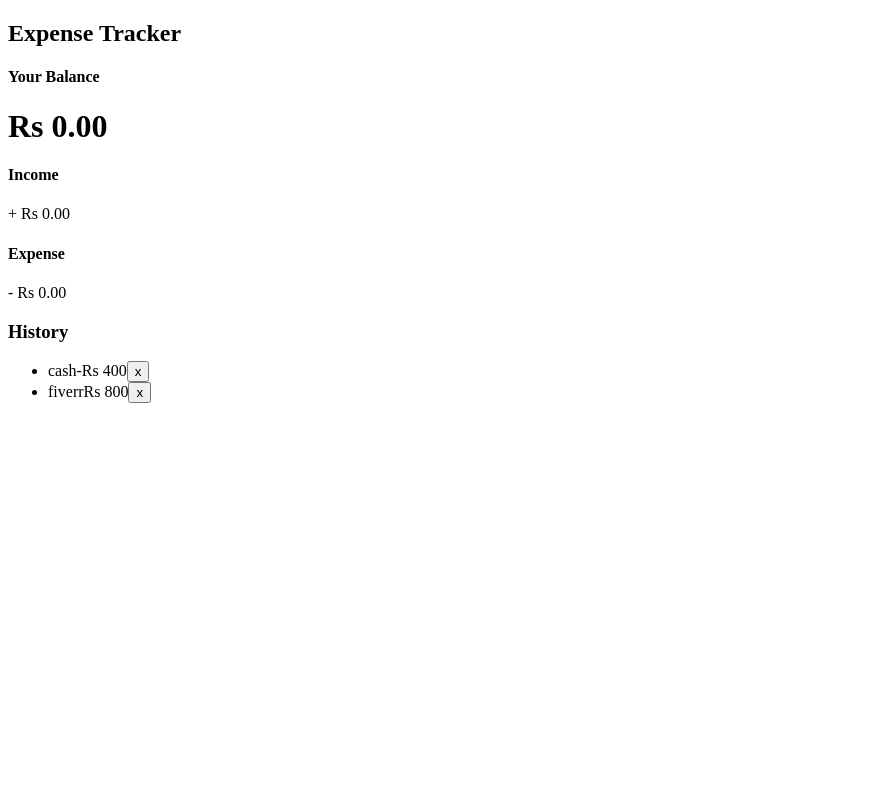
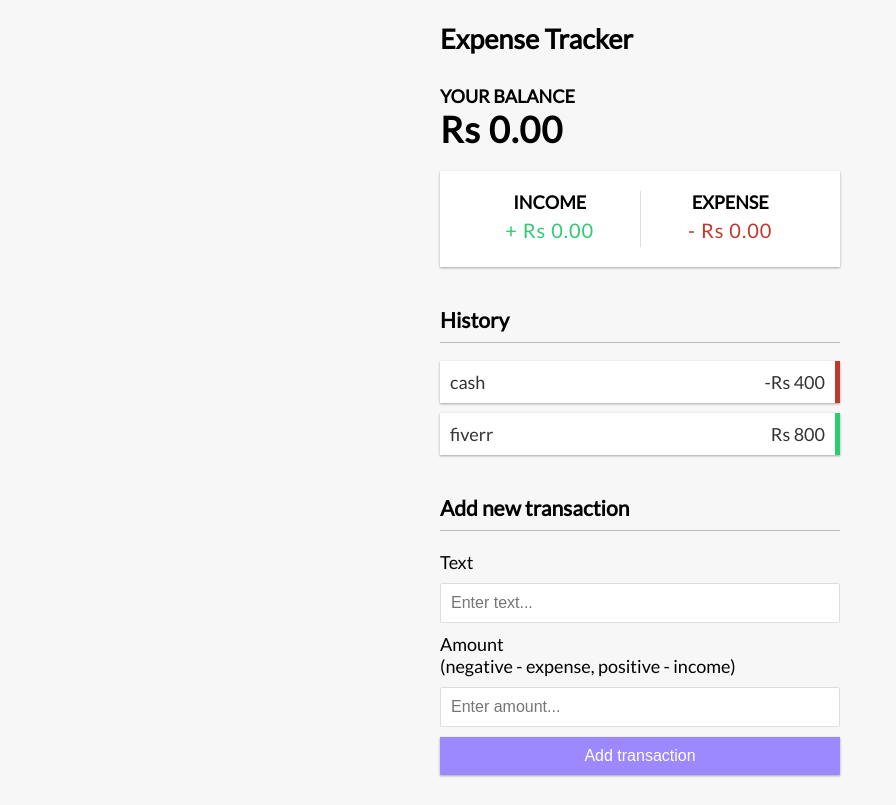
Before and after one commit to kc211/vue-expense-tracker, a Vue app: page / in a window 1280 px wide. Shown: the whole page, without its empty margins (0-896 px from the left). Built offline with nearby package versions, Linux system fonts and the light colour scheme.

Commit message:
css file and the AddTransaction file has been added to the app.vue

```diff
--- a/src/App.vue
+++ b/src/App.vue
@@ -3,12 +3,14 @@
 import Balance from './components/Balance.vue';
 import IncomeExpense from './components/IncomeExpense.vue';
 import TransactionList from './components/TransactionList.vue';
+import AddTransaction from './components/AddTransaction.vue';
 export default{
   components:{
     h,
     Balance,
     IncomeExpense,
-    TransactionList
+    TransactionList,
+    AddTransaction
   }
 }
 </script>
@@ -21,5 +23,6 @@
     <balance/>
     <IncomeExpense/>
     <TransactionList/>
+    <AddTransaction/>
   </div>
 </template>
--- /dev/null
+++ b/src/assets/style.css
@@ -0,0 +1,152 @@
+@import url('https://fonts.googleapis.com/css?family=Lato&display=swap');
+
+:root {
+  --box-shadow: 0 1px 3px rgba(0, 0, 0, 0.12), 0 1px 2px rgba(0, 0, 0, 0.24);
+}
+
+* {
+  box-sizing: border-box;
+}
+
+body {
+  background-color: #f7f7f7;
+  display: flex;
+  flex-direction: column;
+  align-items: center;
+  justify-content: center;
+  min-height: 100vh;
+  margin: 0;
+  font-family: 'Lato', sans-serif;
+  font-size: 18px;
+}
+
+.container {
+  margin: 30px auto;
+  width: 400px;
+}
+
+h1 {
+  letter-spacing: 1px;
+  margin: 0;
+}
+
+h3 {
+  border-bottom: 1px solid #bbb;
+  padding-bottom: 10px;
+  margin: 40px 0 10px;
+}
+
+h4 {
+  margin: 0;
+  text-transform: uppercase;
+}
+
+.inc-exp-container {
+  background-color: #fff;
+  box-shadow: var(--box-shadow);
+  padding: 20px;
+  display: flex;
+  justify-content: space-between;
+  margin: 20px 0;
+}
+
+.inc-exp-container > div {
+  flex: 1;
+  text-align: center;
+}
+
+.inc-exp-container > div:first-of-type {
+  border-right: 1px solid #dedede;
+}
+
+.money {
+  font-size: 20px;
+  letter-spacing: 1px;
+  margin: 5px 0;
+}
+
+.money.plus {
+  color: #2ecc71;
+}
+
+.money.minus {
+  color: #c0392b;
+}
+
+label {
+  display: inline-block;
+  margin: 10px 0;
+}
+
+input[type='text'],
+input[type='number'] {
+  border: 1px solid #dedede;
+  border-radius: 2px;
+  display: block;
+  font-size: 16px;
+  padding: 10px;
+  width: 100%;
+}
+
+.btn {
+  cursor: pointer;
+  background-color: #9c88ff;
+  box-shadow: var(--box-shadow);
+  color: #fff;
+  border: 0;
+  display: block;
+  font-size: 16px;
+  margin: 10px 0 30px;
+  padding: 10px;
+  width: 100%;
+}
+
+.btn:focus,
+.delete-btn:focus {
+  outline: 0;
+}
+
+.list {
+  list-style-type: none;
+  padding: 0;
+  margin-bottom: 40px;
+}
+
+.list li {
+  background-color: #fff;
+  box-shadow: var(--box-shadow);
+  color: #333;
+  display: flex;
+  justify-content: space-between;
+  position: relative;
+  padding: 10px;
+  margin: 10px 0;
+}
+
+.list li.plus {
+  border-right: 5px solid #2ecc71;
+}
+
+.list li.minus {
+  border-right: 5px solid #c0392b;
+}
+
+.delete-btn {
+  cursor: pointer;
+  background-color: #e74c3c;
+  border: 0;
+  color: #fff;
+  font-size: 20px;
+  line-height: 20px;
+  padding: 2px 5px;
+  position: absolute;
+  top: 50%;
+  left: 0;
+  transform: translate(-100%, -50%);
+  opacity: 0;
+  transition: opacity 0.3s ease;
+}
+
+.list li:hover .delete-btn {
+  opacity: 1;
+}
--- a/src/components/AddTransaction.vue
+++ b/src/components/AddTransaction.vue
@@ -0,0 +1,17 @@
+<template>
+    <h3>Add new transaction</h3>
+      <form id="form">
+        <div class="form-control">
+          <label for="text">Text</label>
+          <input type="text" id="text" placeholder="Enter text..." />
+        </div>
+        <div class="form-control">
+          <label for="amount"
+            >Amount <br />
+            (negative - expense, positive - income)</label
+          >
+          <input type="number" id="amount" placeholder="Enter amount..." />
+        </div>
+        <button class="btn">Add transaction</button>
+      </form>
+</template>
--- a/src/components/IncomeExpense.vue
+++ b/src/components/IncomeExpense.vue
@@ -1,5 +1,5 @@
 <template>
-    <div class="inc-exp-sheet">
+    <div class="inc-exp-container">
         <div>
             <h4>Income</h4>
             <p id="money-plus" class="money plus">+ Rs 0.00</p>
--- a/src/main.js
+++ b/src/main.js
@@ -1,3 +1,4 @@
+import './assets/style.css'
 import { createApp } from 'vue'
 import App from './App.vue'
 
```
